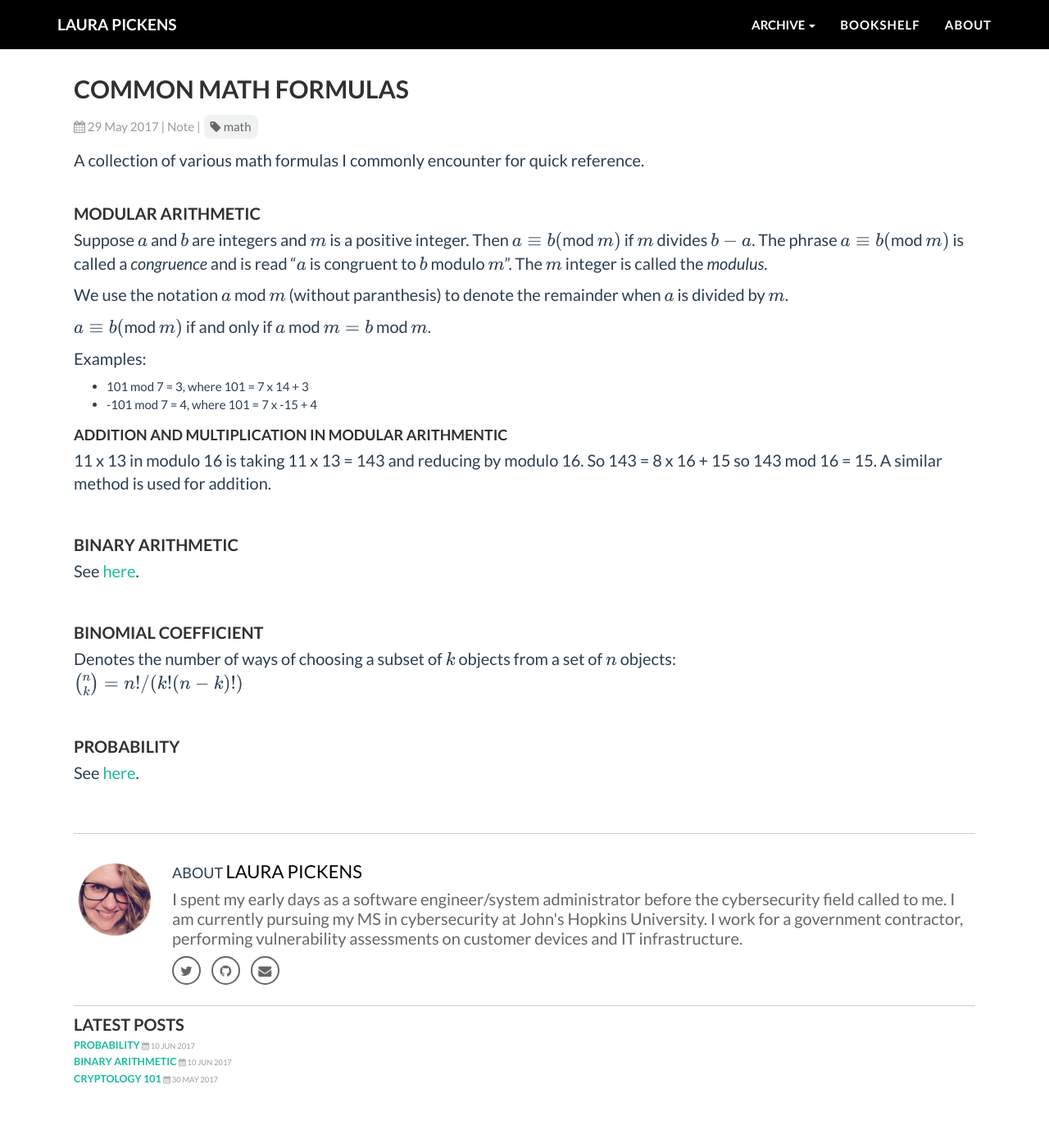
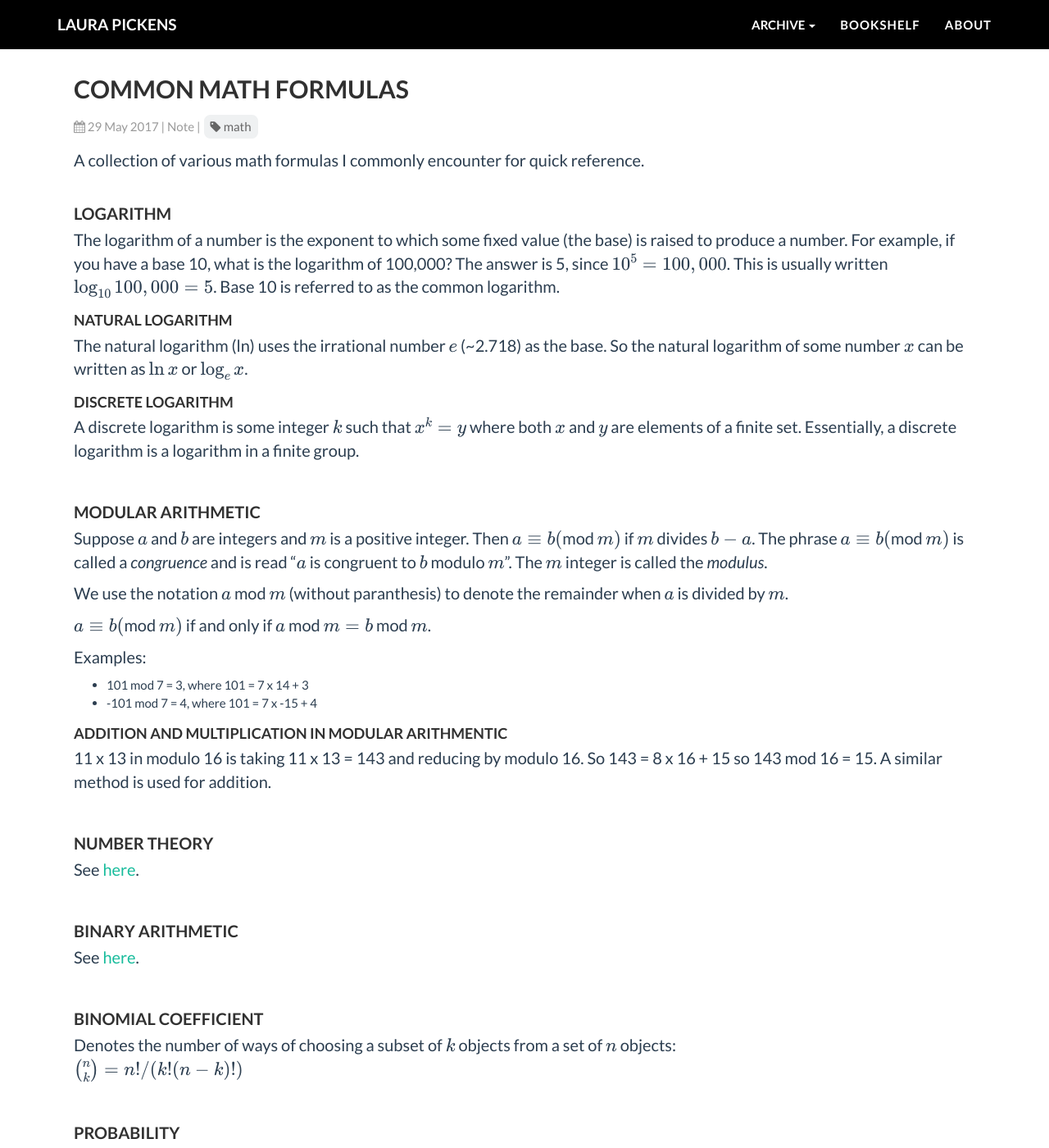
Before and after one commit to lpickens03/lpickens03.github.io, a Jekyll site: the page built from _posts/2017-05-29-mathformulas.md, in a window 1280 px wide and 1400 px high. Shown: the whole window at 82% size. Built offline with Jekyll 4.4.1, drawn with Linux system fonts in a browser that asks for light colours; nearby versions of some CDN libraries; some web fonts are replaced; library files that are not in the unit come from our copies; formulas are drawn with MathJax 3; some of the changed text lies outside the part shown.

Commit message:
added modern crypto and number theory
also did some size reduction of some book covers

```diff
--- a/_posts/2017-05-29-mathformulas.md
+++ b/_posts/2017-05-29-mathformulas.md
@@ -9,6 +9,16 @@ title: Common Math Formulas
 A collection of various math formulas I commonly encounter for quick reference.
 <br/><br/>
 
+<h2>Logarithm</h2>
+The logarithm of a number is the exponent to which some fixed value (the base) is raised to produce a number. For example, if you have a base 10, what is the logarithm of 100,000? The answer is 5, since $$10^5 = 100,000$$. This is usually written $$\log_{10} 100,000 = 5$$. Base 10 is referred to as the common logarithm.
+
+<h3 style="font-size: 120%">Natural Logarithm</h3>
+The natural logarithm (ln) uses the irrational number $$e$$ (~2.718) as the base. So the natural logarithm of some number $$x$$ can be written as $$\ln x$$ or $$\log_e x$$.
+
+<h3 style="font-size: 120%">Discrete Logarithm</h3>
+A discrete logarithm is some integer $$k$$ such that $$x^k = y$$ where both $$x$$ and $$y$$ are elements of a finite set. Essentially, a discrete logarithm is a logarithm in a finite group.
+
+<br/>
 <h2>Modular Arithmetic</h2>
 Suppose $$a$$ and $$b$$ are integers and $$m$$ is a positive integer. Then $$a \equiv b($$mod $$m)$$ if $$m$$ divides $$b - a$$. The phrase $$a \equiv b($$mod $$m)$$ is called a <i>congruence</i> and is read "$$a$$ is congruent to $$b$$ modulo $$m$$". The $$m$$ integer is called the <i>modulus</i>.
 
@@ -26,6 +36,10 @@ Examples:
 11 x 13 in modulo 16 is taking 11 x 13 = 143 and reducing by modulo 16. So 143 = 8 x 16 + 15 so 143 mod 16 = 15. A similar method is used for addition.
 
 <br/>
+<h2>Number Theory</h2>
+See <a href="/notes/2017/07/16/numbertheory/">here</a>.
+
+<br/>
 <h2>Binary Arithmetic</h2>
 See <a href="/notes/2017/06/10/binarymath/">here</a>.
 
```
Also changed, not shown: _posts/2017-07-16-moderncryptography.md (added, +14 -0 lines), _posts/2017-07-16-numbertheory.md (added, +47 -0 lines), images/books/ghostwirescover.png, images/books/moderncryptocover.png (added), images/books/phoenixprojectcover.png, images/books/thechipcover.jpg.
